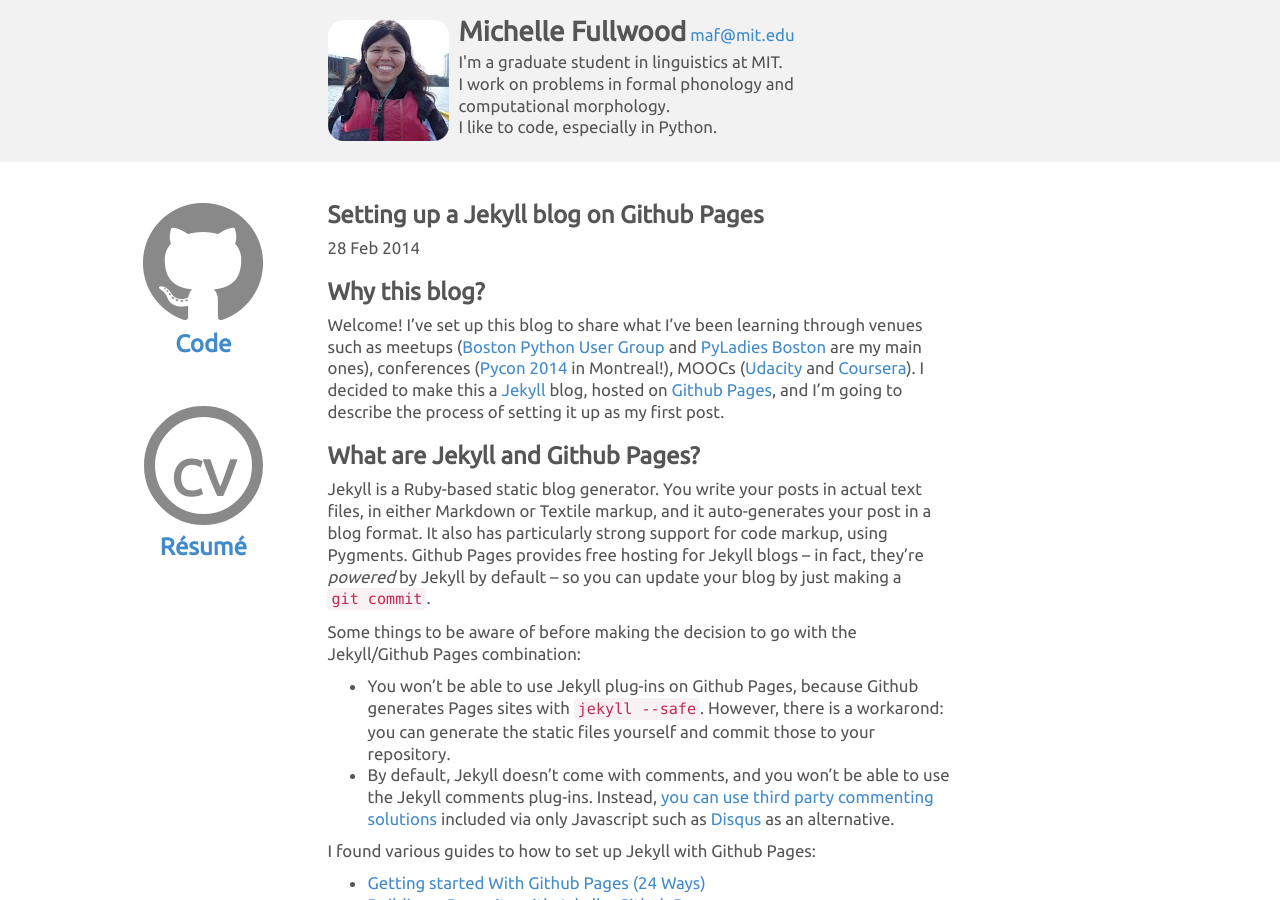
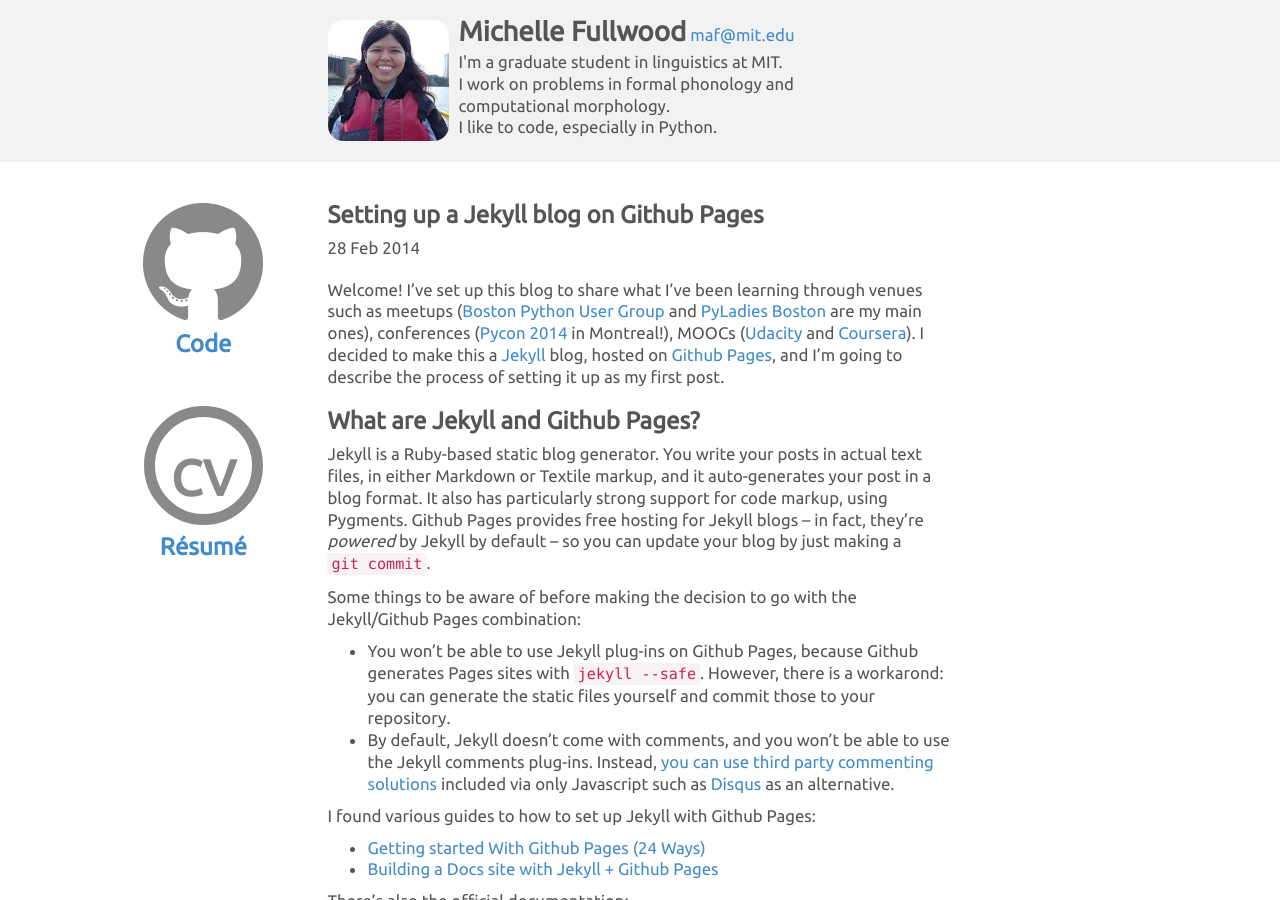
Before and after one commit to michelleful/code-blog, a Jekyll site: the page built from _posts/2014-02-28-setting-up-a-jekyll-blog-on-github-pages.markdown, in a window 1280 px wide and 900 px high. Built offline with Jekyll 4.4.1, drawn with Linux system fonts in a browser that asks for light colours; Markdown is read by kramdown in place of the engine named in the settings.

Commit message:
Removed unnecessary header in 1st blog post

```diff
--- a/_posts/2014-02-28-setting-up-a-jekyll-blog-on-github-pages.markdown
+++ b/_posts/2014-02-28-setting-up-a-jekyll-blog-on-github-pages.markdown
@@ -6,8 +6,6 @@
 - howto
 - github
 ---
-
-### Why this blog?
 
 Welcome! I've set up this blog to share what I've been learning
 through venues such as meetups
```
